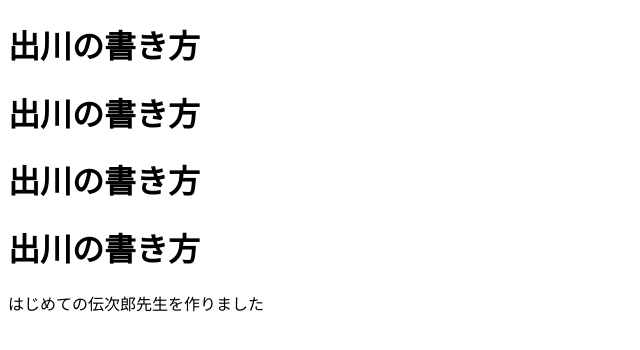
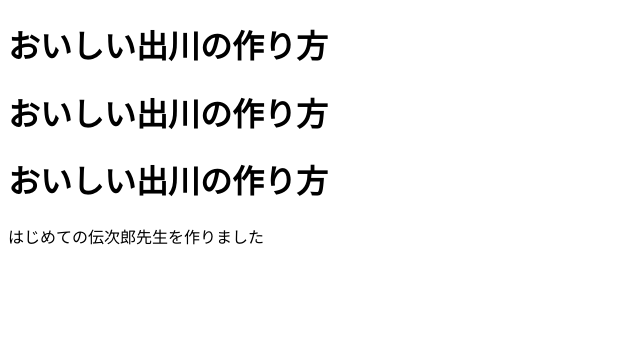
Before and after one commit to isimarumaruisi/proxy, a plain HTML site: page index.html in a window 1280 px wide. Shown: the whole page, without its empty margins (0-640 px from the left). Drawn offline with Linux system fonts and the light colour scheme.

Commit message:
Update index.html

```diff
--- a/index.html
+++ b/index.html
@@ -5,10 +5,9 @@
     <title>出川哲朗</title>
   </head>
   <body>
-    <h1>出川の書き方</h1>
-    <h1>出川の書き方</h1>
-    <h1>出川の書き方</h1>
-    <h1>出川の書き方</h1>
+    <h1>おいしい出川の作り方</h1>
+   <h1>おいしい出川の作り方</h1>
+    <h1>おいしい出川の作り方</h1>
     <p>はじめての伝次郎先生を作りました</p>
   </body>
 </html>
```
